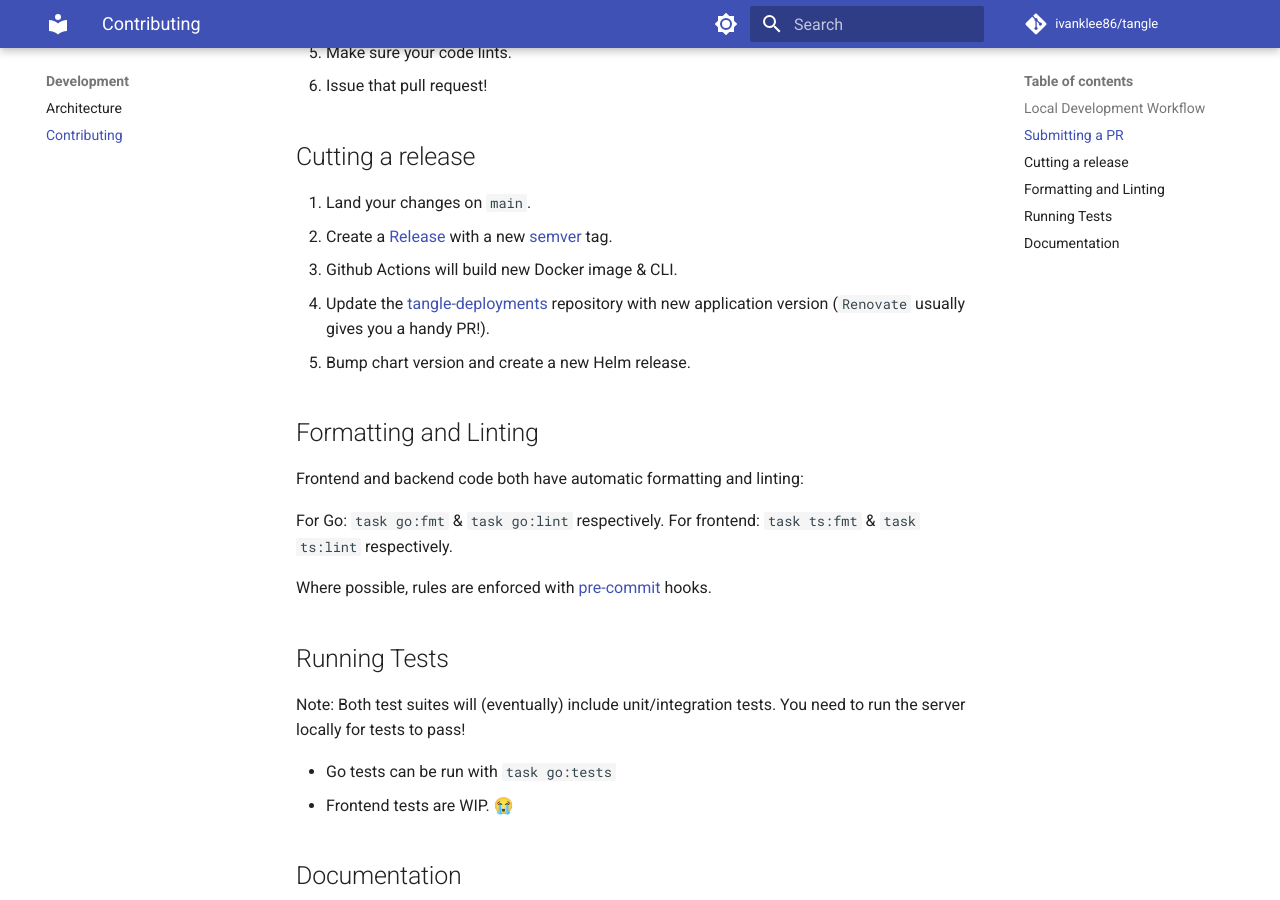
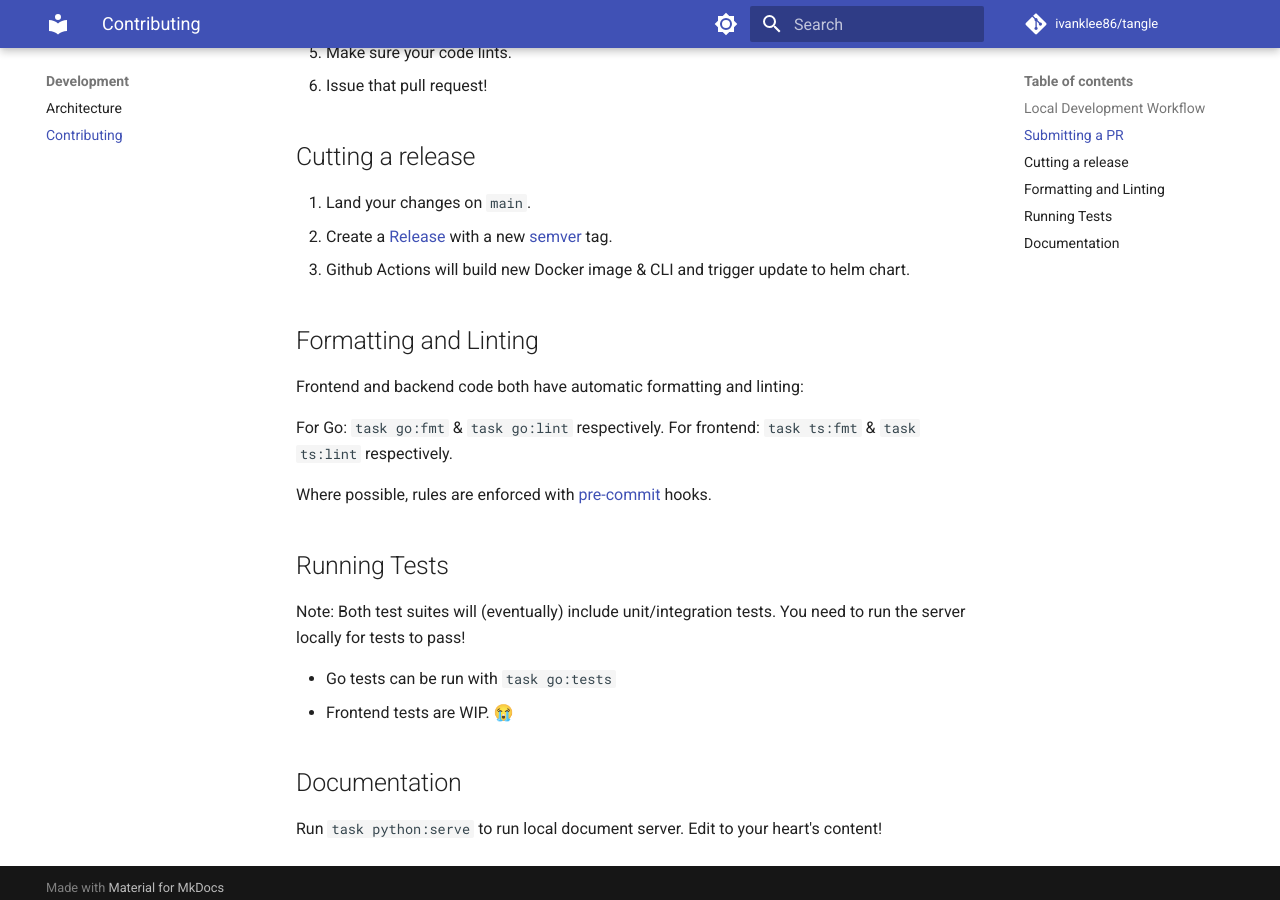
Before and after one commit to ivanklee86/tangle, an MkDocs documentation site: the page built from docs/contributing.md, in a window 1280 px wide and 900 px high, scrolled down 757 px. Built offline with MkDocs 1.6.1 and Material for MkDocs 9.7.7, drawn with Linux system fonts in a browser that asks for light colours; comment, search, counter and statistics services are not loaded.

Commit message:
Code and CI fixes.

```diff
--- a/docs/contributing.md
+++ b/docs/contributing.md
@@ -21,9 +21,7 @@ Pull requests are the best way to propose changes to the codebase (we use [Githu
 
 1. Land your changes on `main`.
 2. Create a [Release](https://docs.github.com/en/repositories/releasing-projects-on-github/managing-releases-in-a-repository) with a new [semver](https://semver.org/) tag.
-3. Github Actions will build new Docker image & CLI.
-4. Update the [tangle-deployments](https://github.com/ivanklee86/tangle-deployments) repository with new application version (`Renovate` usually gives you a handy PR!).
-5. Bump chart version and create a new Helm release.
+3. Github Actions will build new Docker image & CLI and trigger update to helm chart.
 
 ## Formatting and Linting
 
```
Also changed, not shown: docs/usage.md (+1 -1 lines).
